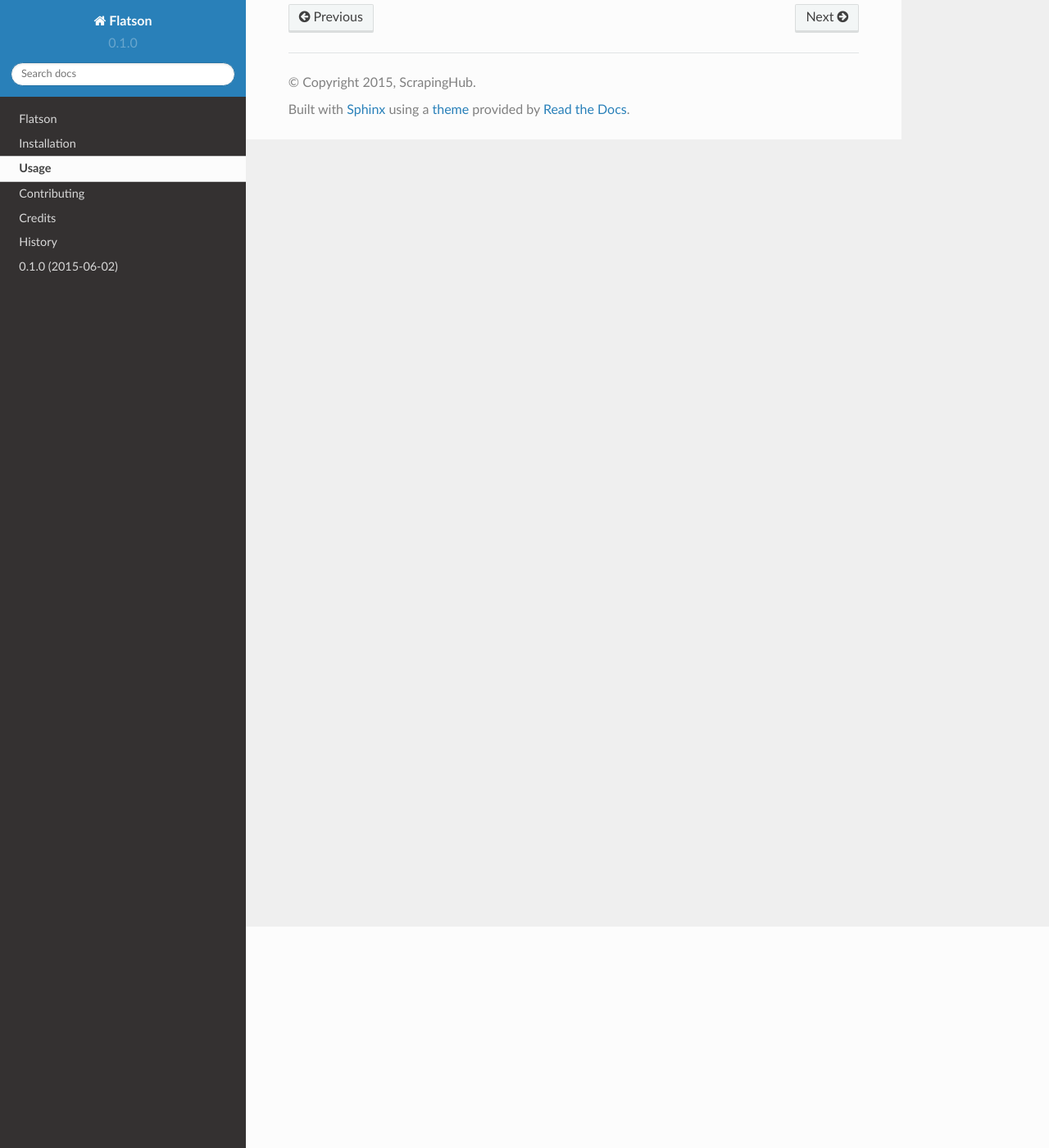
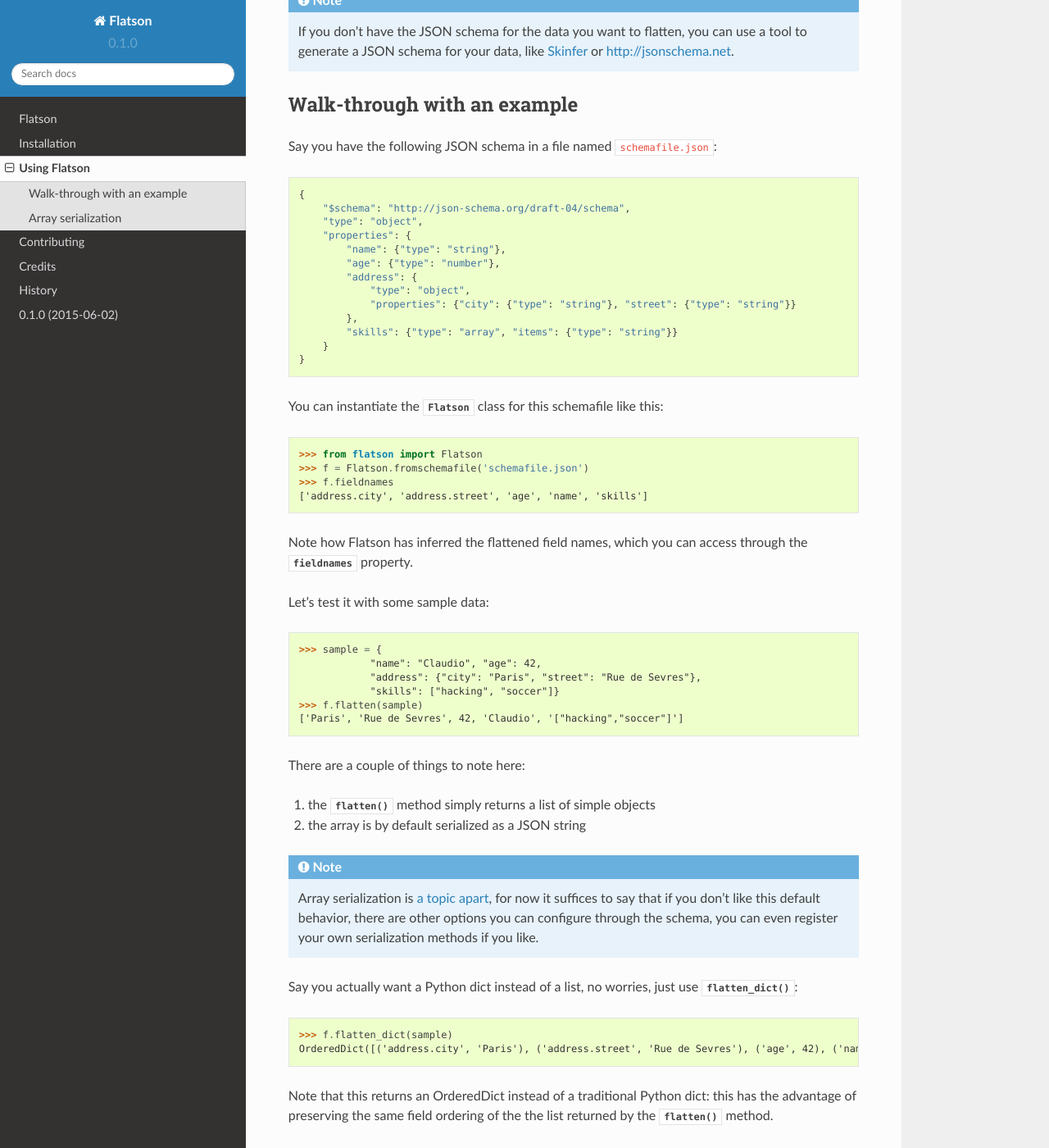
Before and after one commit to scrapinghub/flatson, a Sphinx documentation site: the page built from docs/usage.rst, in a window 1280 px wide and 1400 px high, scrolled down 270 px. Shown: the whole window at 82% size. Built offline with Sphinx 7.4.7 and the Read the Docs theme 2.0.0, drawn with Linux system fonts in a browser that asks for light colours; some of the changed text lies outside the part shown.

Commit message:
added some docs

```diff
--- a/AUTHORS.rst
+++ b/AUTHORS.rst
@@ -10,4 +10,5 @@
 Contributors
 ------------
 
-None yet. Why not be the first?
+* Elias Dorneles <elias@scrapinghub.com>
+* Bernardo Botella <bernardo@scrapinghub.com>
--- a/CONTRIBUTING.rst
+++ b/CONTRIBUTING.rst
@@ -24,8 +24,9 @@
 Fix Bugs
 ~~~~~~~~
 
-Look through the GitHub issues for bugs. Anything tagged with "bug"
-is open to whoever wants to implement it.
+Look through the GitHub issues for bugs. Anything `tagged with "bug"
+<https://github.com/scrapinghub/flatson/labels/bug>`_ is open to whoever wants
+to implement it.
 
 Implement Features
 ~~~~~~~~~~~~~~~~~~
--- a/docs/usage.rst
+++ b/docs/usage.rst
@@ -1,7 +1,86 @@
-========
-Usage
-========
+.. _usage:
 
-To use Flatson in a project::
+=============
+Using Flatson
+=============
 
-    import flatson
+
+Using Flatson is simple, you just need some JSON data to flatten and its `JSON
+schema`_. Flatson will use the information from the schema to understand the
+structure of your object, which makes the flattening easier and more
+predictable.
+
+
+.. note::
+    If you don't have the JSON schema for the data you want to flatten, you can
+    use a tool to generate a JSON schema for your data, like `Skinfer`_ or
+    http://jsonschema.net.
+
+Walk-through with an example
+----------------------------
+
+Say you have the following JSON schema in a file named ``schemafile.json``::
+
+    {
+        "$schema": "http://json-schema.org/draft-04/schema",
+        "type": "object",
+        "properties": {
+            "name": {"type": "string"},
+            "age": {"type": "number"},
+            "address": {
+                "type": "object",
+                "properties": {"city": {"type": "string"}, "street": {"type": "string"}}
+            },
+            "skills": {"type": "array", "items": {"type": "string"}}
+        }
+    }
+
+You can instantiate the :class:`~.Flatson` class for this schemafile like this::
+
+    >>> from flatson import Flatson
+    >>> f = Flatson.fromschemafile('schemafile.json')
+    >>> f.fieldnames
+    ['address.city', 'address.street', 'age', 'name', 'skills']
+
+Note how Flatson has inferred the flattened field names, which you
+can access through the :attr:`~.Flatson.fieldnames` property.
+
+Let's test it with some sample data::
+
+    >>> sample = {
+                "name": "Claudio", "age": 42,
+                "address": {"city": "Paris", "street": "Rue de Sevres"},
+                "skills": ["hacking", "soccer"]}
+    >>> f.flatten(sample)
+    ['Paris', 'Rue de Sevres', 42, 'Claudio', '["hacking","soccer"]']
+
+There are a couple of things to note here:
+
+1) the :meth:`~.Flatson.flatten` method simply returns a list of simple objects
+2) the array is by default serialized as a JSON string
+
+.. note::
+    Array serialization is :ref:`a topic apart <array-serialization>`, for now
+    it suffices to say that if you don't like this default behavior, there are
+    other options you can configure through the schema, you can even register
+    your own serialization methods if you like.
+
+Say you actually want a Python dict instead of a list, no worries, just use
+:meth:`~.Flatson.flatten_dict`::
+
+    >>> f.flatten_dict(sample)
+    OrderedDict([('address.city', 'Paris'), ('address.street', 'Rue de Sevres'), ('age', 42), ('name', 'Claudio'), ('skills', '["hacking","soccer"]')])
+
+Note that this returns an OrderedDict instead of a traditional Python dict:
+this has the advantage of preserving the same field ordering of the the list
+returned by the :meth:`~.Flatson.flatten` method.
+
+.. _array-serialization:
+
+Array serialization
+-------------------
+
+TODO: write about array serialization here, point to design decisions, list available methods
+
+.. _JSON schema: http://spacetelescope.github.io/understanding-json-schema/index.html
+.. _Skinfer: https://github.com/scrapinghub/skinfer
```
Also changed, not shown: README.rst (+55 -4 lines).
